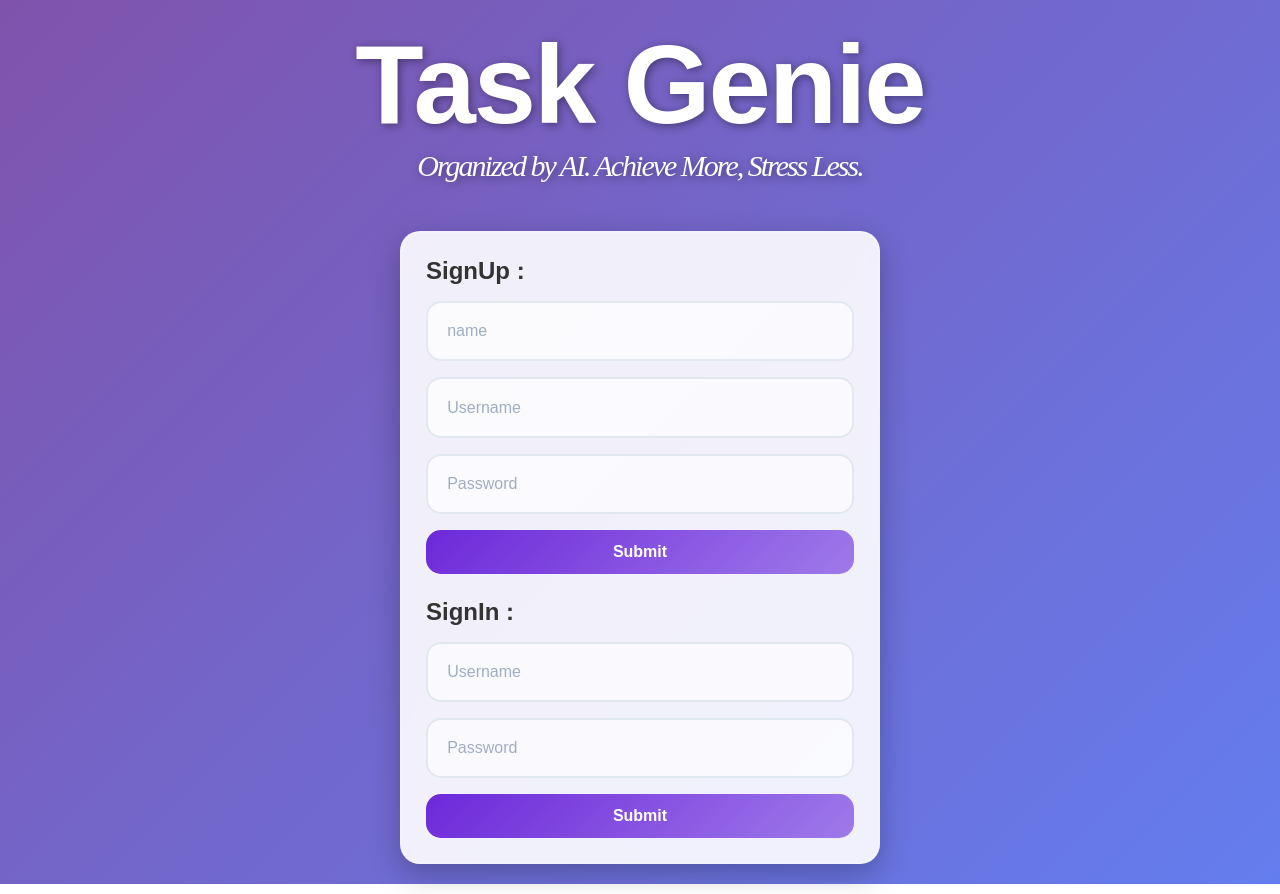
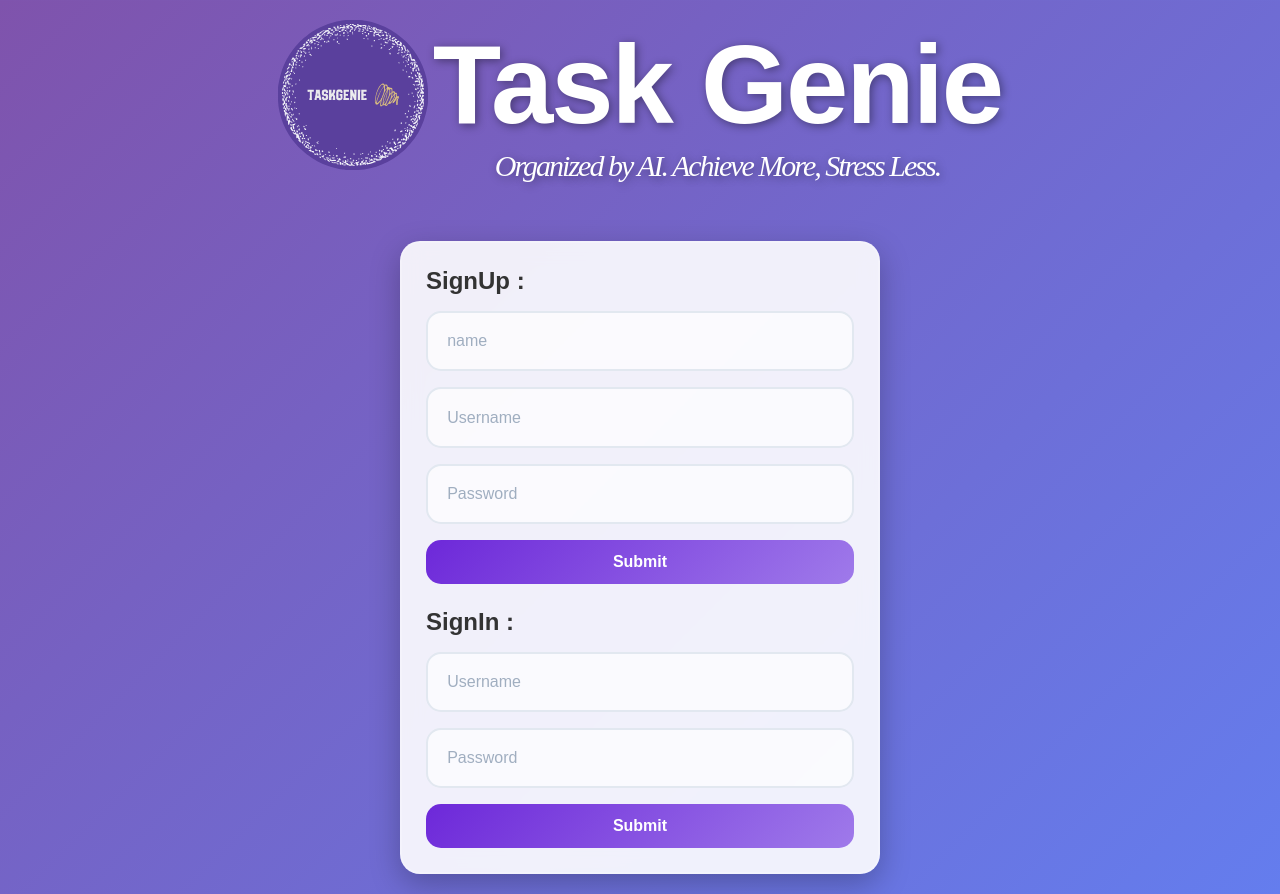
Before and after one commit to kingadarsh/TodoFrontEndFullStack, a plain HTML site: page Public/index.html in a window 1280 px wide. Drawn offline with nearby package versions, Linux system fonts and the light colour scheme.

Commit message:
file name change

```diff
--- a/Public/index.html
+++ b/Public/index.html
@@ -2,6 +2,7 @@
 <html lang="en">
 <head>
     <meta charset="UTF-8">
+    <link rel="icon" type="image/svg+xml" href="./Logo (1).svg">
     <meta name="viewport" content="width=device-width, initial-scale=1.0">
     <title>Task Genie</title>
     <link rel="stylesheet" href="css/style.css">
@@ -15,9 +16,16 @@
 </head>
 
 <body>
-    <div id="Heading">
-        <h1 id="TodoHeading">Task Genie</h1>
-        <p id="QuotesPara">Organized by AI. Achieve More, Stress Less.</p>
+    <div id="Heading" style="display: flex;gap:5px;">
+        <div style="margin-bottom:10px;">
+            <img src="./Logo (1).svg" alt="Logo" width="150px">
+        </div>
+
+        <div>
+            <h1 id="TodoHeading">Task Genie</h1>
+            <p id="QuotesPara">Organized by AI. Achieve More, Stress Less.</p>
+        </div>
+
     </div>
     <!-- Forms SignIn-SingUp endoints -->
     <div class="Form-Class" id="Form-Class">
```
Also changed, not shown: Public/Logo (1).svg (added), 2 other files.
